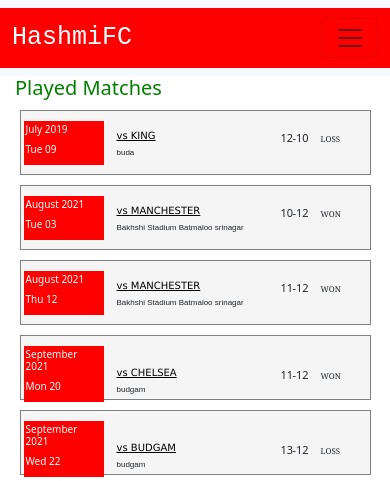
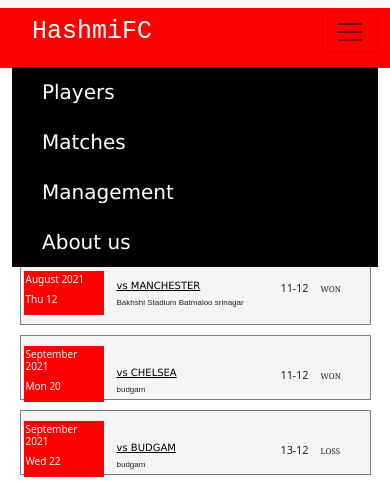
Before and after one commit to Abrar-Showkat/hashmi-club, a Django app: page /matches/ in a window 390 px wide, after a click that opens the changed part. Shown: the top 481 px of the page. Run offline with Django 3.2, Linux system fonts and the light colour scheme; data comes from the database, SQL or seed files in the repository.

Commit message:
Changed navbar

```diff
--- a/club/static/club/edit.css
+++ b/club/static/club/edit.css
@@ -1,3 +1,4 @@
+
 .container-fluid{
     background-color: red;
     height: 60px;
@@ -212,10 +213,24 @@
         background-color: red;
         height: 60px;
     }
+    #navbarNavDropdown{
+        background-color: black;
+        margin-top: 11px;
+        width: 100%;
+    }
+    #navbarNavDropdown ul li a{
+        font-size: 20px;
+        float: left;
+    }
+    #navbarNavDropdown ul li:hover li {
+        background-color: white;
+        color: black;
+    }
     #title{
         font-family: 'Courier New', Courier, monospace;
         font-size: 25px;
         color: white;
+        margin-left: 20px;
     }
     #homeimg{
         width: auto;
--- a/club/templates/club/base.html
+++ b/club/templates/club/base.html
@@ -10,6 +10,7 @@
     <link href="https://fonts.googleapis.com/css2?family=Courgette&display=swap" rel="stylesheet">
     <link rel="stylesheet" href="https://cdnjs.cloudflare.com/ajax/libs/font-awesome/4.7.0/css/font-awesome.min.css">
     <link rel="stylesheet" href="{% static 'club/edit.css' %}">
+    <link rel="stylesheet" href="https://cdnjs.cloudflare.com/ajax/libs/font-awesome/4.7.0/css/font-awesome.min.css">
     <script src="{% static 'club/script.js' %}" type="text/javascript"></script>
     <title>HashmiFC|Homepage</title>
 
@@ -19,7 +20,7 @@
     <nav class="navbar navbar-expand-lg navbar-light bg-light" id="navbar">
         <div class="container-fluid">
           <a class="navbar-brand" href="{% url 'homepage' %}" id="title">HashmiFC</a>
-          <button class="navbar-toggler" type="button" data-bs-toggle="collapse" data-bs-target="#navbarNavDropdown" aria-controls="navbarNavDropdown" aria-expanded="false" aria-label="Toggle navigation">
+          <button class="navbar-toggler" type="button" data-bs-toggle="collapse" data-bs-target="#navbarNavDropdown" aria-controls="navbarNavDropdown" aria-expanded="False" aria-label="Toggle navigation" onclick="myFunction()">
             <span class="navbar-toggler-icon"></span>
           </button>
           <div class="collapse navbar-collapse" id="navbarNavDropdown">
@@ -44,6 +45,16 @@
       {% block content %}  {% endblock %}
 
 
+      <script>
+        function myFunction() {
+          var x = document.getElementById("navbarNavDropdown");
+          if (x.style.display === "block") {
+            x.style.display = "none";
+          } else {
+            x.style.display = "block";
+          }
+        }
+        </script>
 
 </body>
 
```
